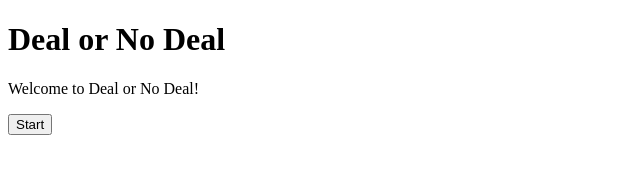
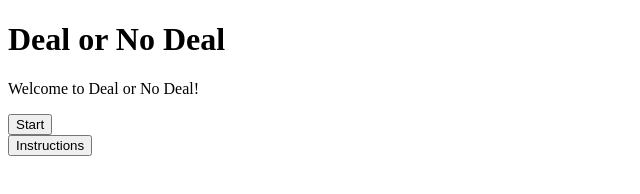
Before and after one commit to ddattilio20/EECS448_Group14_Project3, a plain HTML site: page index.html in a window 1280 px wide. Shown: the whole page, without its empty margins (0-640 px from the left). Drawn offline with Linux system fonts and the light colour scheme.

Commit message:
updated index.html and main.js
added instruction button functionality

```diff
--- a/index.html
+++ b/index.html
@@ -8,6 +8,9 @@
         <div>
 	    	<button type="button" id="startButton">Start</button>
         </div>
+        <div>
+            <button onclick="instructionAlert()">Instructions</button>
+        </div>
     </body>
 	<script src="main.js"></script>
 	<script src="gameplay.js"></script>
--- a/main.js
+++ b/main.js
@@ -27,3 +27,12 @@
 		gameplayLoop();
     });
 }
+
+
+
+
+
+function instructionAlert(){
+    let instruction = "";
+    alert(instruction);
+}
```
